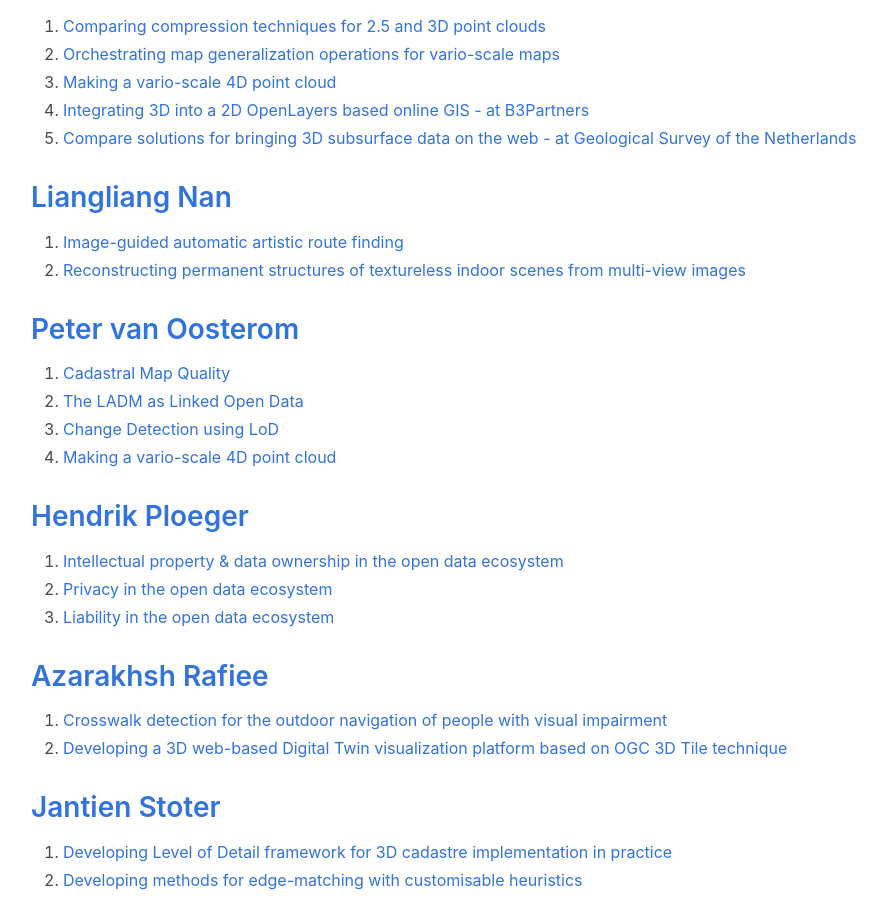
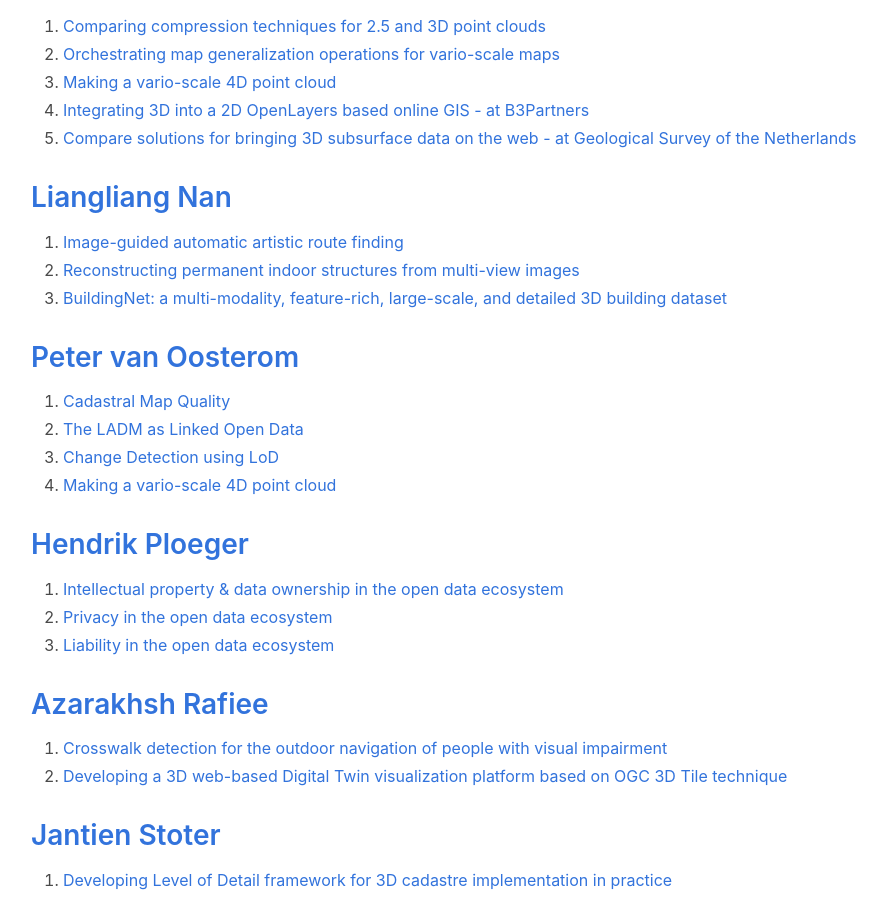
Before and after one commit to tudelft3d/geo2020, a Jekyll site: the page built from potentialtopics/index.md, in a window 1280 px wide and 900 px high, scrolled down 3013 px. Shown: the whole window, without its empty margins (33-920 px from the left). Built offline with Jekyll 4.4.1, drawn with Linux system fonts in a browser that asks for light colours; nearby versions of some CDN libraries.

Commit message:
Update Liangliang's topics 2023

```diff
--- a/potentialtopics/index.md
+++ b/potentialtopics/index.md
@@ -116,8 +116,9 @@ no more topics for this year
 
 ## [Liangliang Nan](https://3d.bk.tudelft.nl/liangliang)
 1. [Image-guided automatic artistic route finding](https://3d.bk.tudelft.nl/education/msctopics/#image-guided-automatic-artistic-route-finding)
-2. [Reconstructing permanent structures of textureless indoor scenes from multi-view images](https://3d.bk.tudelft.nl/education/msctopics/#reconstructing-permanent-structures-of-textureless-indoor-scenes-from-multi-view-images)
-<!-- all topics gone for this year -->
+2. [Reconstructing permanent indoor structures from multi-view images](https://3d.bk.tudelft.nl/education/msctopics/#reconstructing-permanent-indoor-structures-from-multi-view-images)
+3. [BuildingNet: a multi-modality, feature-rich, large-scale, and detailed 3D building dataset](https://3d.bk.tudelft.nl/education/msctopics/#buildingnet-a-multi-modality-feature-rich-large-scale-and-detailed-3d-building-dataset)
+<!-- all topics have gone for this year -->
 
 <!-- ## [Francesca Noardo](http://www.noardo.eu/) -->
 <!-- 1. [3D digital urban regulations to use GeoBIM for building permission checks](https://3d.bk.tudelft.nl/education/msctopics/#3d-digital-urban-regulations-to-use-geobim-for-building-permission-checks)
```
